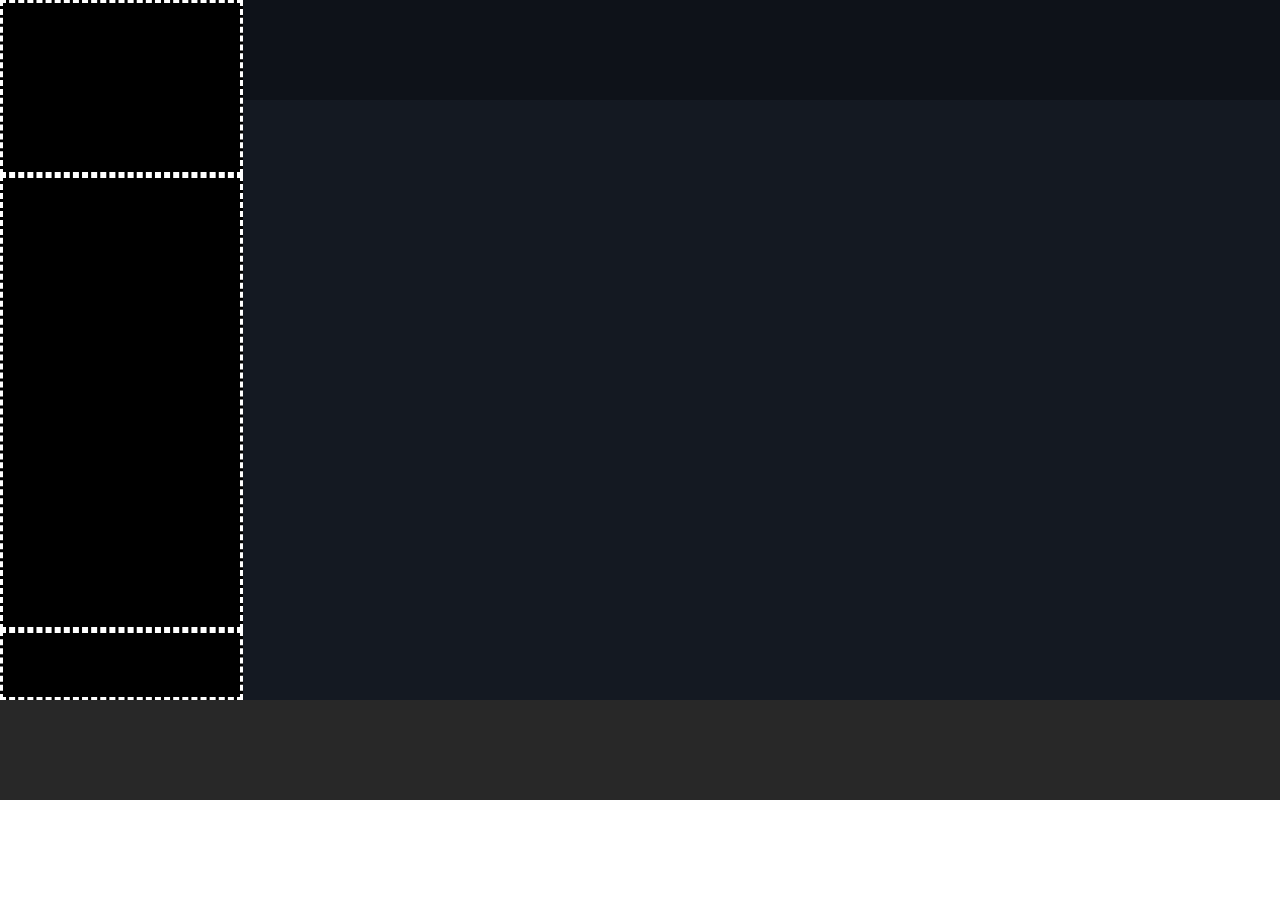
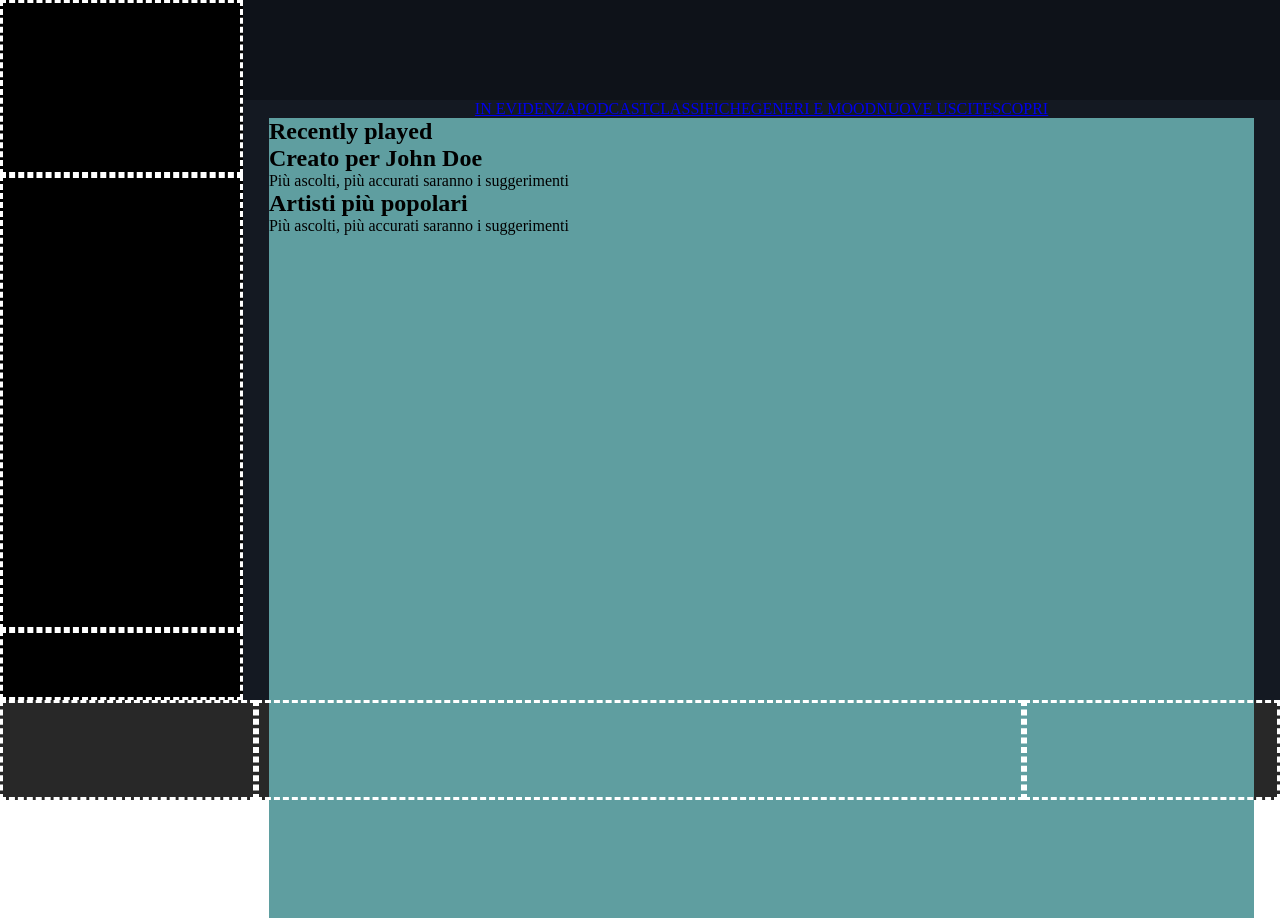
Before and after one commit to lorenzocutrera/html-css-spotifyweb, a plain HTML site: page index.html in a window 1280 px wide. Before the commit the page ends 800 px from the top, so only its background shows below. Drawn offline with Linux system fonts and the light colour scheme.

Commit message:
inseriti file da tutor per prova git

```diff
--- a/assets/style.css
+++ b/assets/style.css
@@ -45,7 +45,7 @@ nav {
 }
 
 
-
+/* main */
 .main-scroll {
     height: calc(100vh - 100px);
     background-color: #141922;
@@ -56,10 +56,38 @@ nav {
     width: 100%;
     background-color: rgba(0, 0, 0, 0.279);
 }
+.filter {
+    justify-content: center;
+}
+.container{
+    width: 95%;
+    margin: auto;
+    height: 100vh;
+    background-color: cadetblue;
+}
 
 
+
+
+/* footer */
 
 footer {
     height: 100px;
     background-color: #282828;
 }
+
+.left {
+    border: dashed white;
+    width: 20%;
+    height: 100%;
+}
+.center {
+    border: dashed white;
+    width: 60%;
+    height: 100%;
+}
+.right {
+    border: dashed white;
+    width: 20%;
+    height: 100%;
+}
--- a/index.html
+++ b/index.html
@@ -40,14 +40,39 @@
 
         <div class="main-scroll">
             <div class="header-main"></div>
-            <div class="filter"></div>
+            <div class="filter d-flex">
+                <a href="#">IN EVIDENZA</a>
+                <a href="#">PODCAST</a>
+                <a href="#">CLASSIFICHE</a>
+                <a href="#">GENERI E MOOD</a>
+                <a href="#">NUOVE USCITE</a>
+                <a href="#">SCOPRI</a>
+            </div>
 
+            <div class="container">
+
+                <section class="recently">
+                    <h2>Recently played</h2>
+                </section>
+
+                <section class="john">
+                    <h2>Creato per John Doe</h2>
+                    <p>Più ascolti, più accurati saranno i suggerimenti</p>
+                </section>
+
+                <section class="popular">
+                    <h2>Artisti più popolari</h2>
+                    <p>Più ascolti, più accurati saranno i suggerimenti</p>
+                </section>
+            </div>
         </div>
     </main>
 
 
-    <footer>
-
+    <footer class="d-flex">
+        <div class="left"></div>
+        <div class="center"></div>
+        <div class="right"></div>
     </footer>
 
 </body>
```
